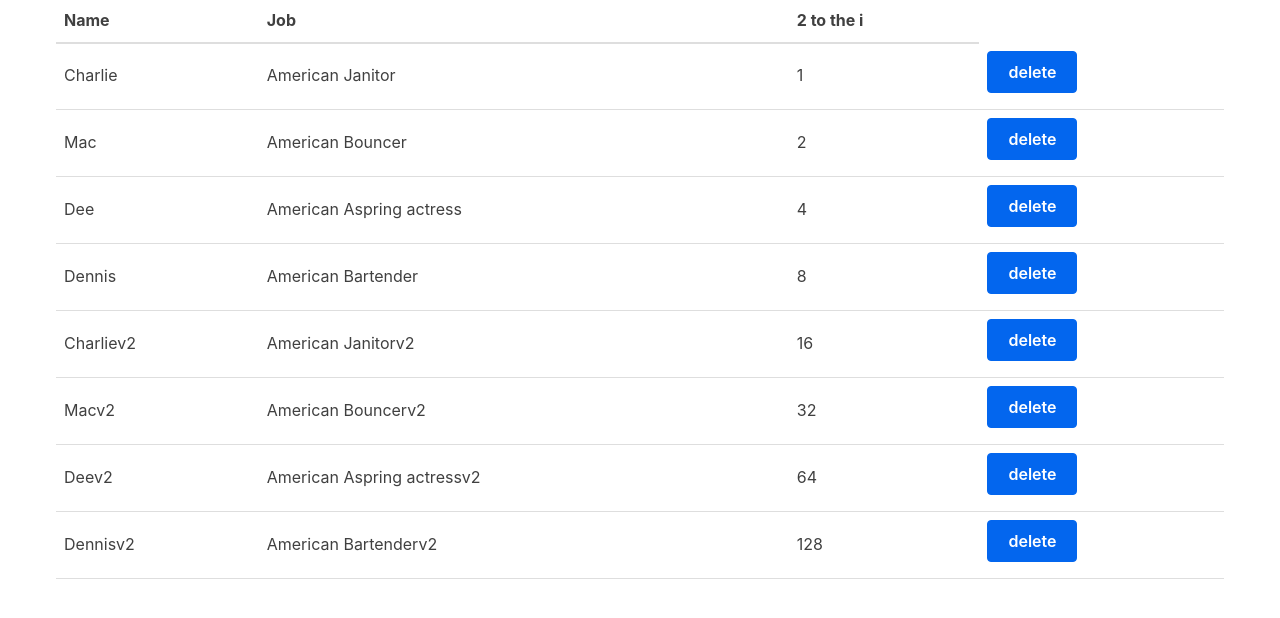
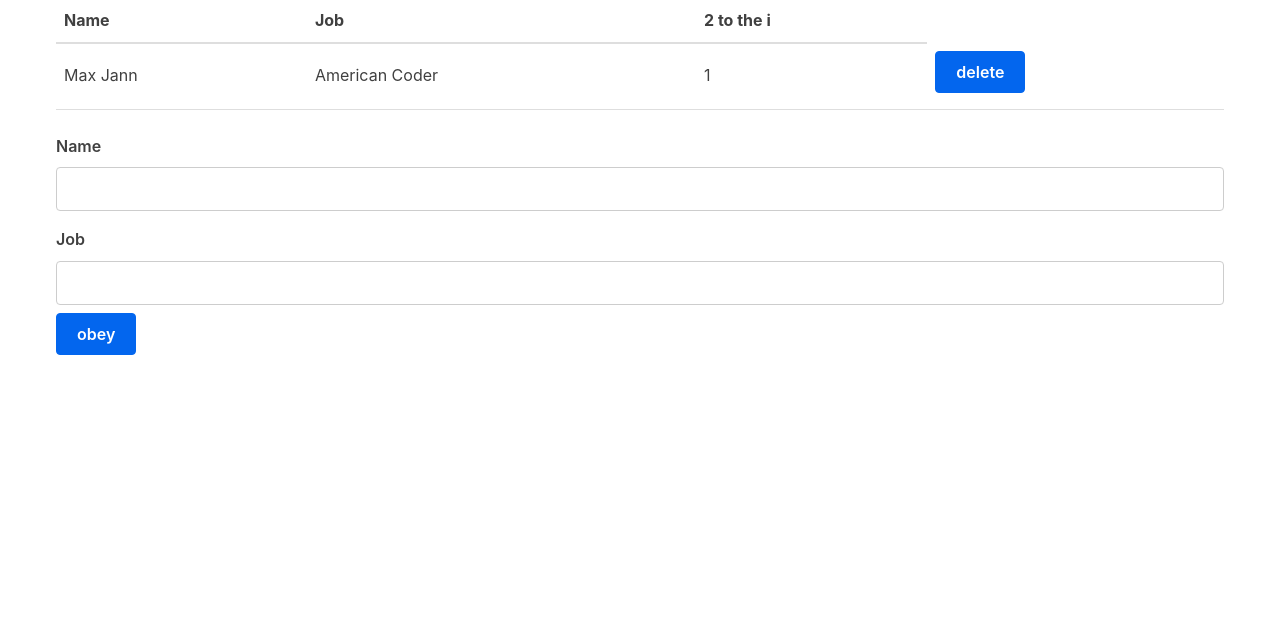
Before and after one commit to codejoy-wins/React4Beginners, a React (Create React App) app: page / in a window 1280 px wide. Shown: the top 618 px of the page. Built offline with nearby package versions, Linux system fonts and the light colour scheme.

Commit message:
American app ready for deletion and addition

```diff
--- a/src/components/App.js
+++ b/src/components/App.js
@@ -1,40 +1,13 @@
 import React, {Component} from 'react';
 import Table from './Table';
+import Form from './Form';
 
 class App extends Component {
     state = {
         characters: [
             {
-                'name': 'Charlie',
-                'job': 'Janitor'
-            },
-            {
-                'name': 'Mac',
-                'job': 'Bouncer'
-            },
-            {
-                'name': 'Dee',
-                'job': 'Aspring actress'
-            },
-            {
-                'name': 'Dennis',
-                'job': 'Bartender'
-            },
-            {
-                'name': 'Charliev2',
-                'job': 'Janitorv2'
-            },
-            {
-                'name': 'Macv2',
-                'job': 'Bouncerv2'
-            },
-            {
-                'name': 'Deev2',
-                'job': 'Aspring actressv2'
-            },
-            {
-                'name': 'Dennisv2',
-                'job': 'Bartenderv2'
+                'name': "Max Jann",
+                'job': "Coder"
             }
         ]
     }
@@ -43,12 +16,18 @@
 // only keep ones whose index does not match index under deletion
         this.setState({
             characters: characters.filter((character,i) => {
+                console.log(`checking ${character.name} against ${index}`);
+                console.log(i == index);
                 return i !== index;
             })
         })
     }
 
-
+    handleSubmit = character => {
+        this.setState({
+            characters: [...this.state.characters,character]
+        })
+    }
     render() {
         const { characters } = this.state;
         // I get that that's restructuring but where does it belong in the file?
@@ -58,6 +37,7 @@
                     characterData={characters}
                     removeCharacter={this.removeCharacter}
                 />
+                <Form handleSubmit={this.handleSubmit}/>
             </div>
         );
     }
--- /dev/null
+++ b/src/components/Form.js
@@ -0,0 +1,55 @@
+import React, { Component } from 'react'
+
+export class Form extends Component {
+// constructor
+    constructor(props){
+        super(props);
+
+        this.initialState = {
+            'name': '',
+            'job': '',
+        };
+
+        this.state = this.initialState;
+
+    }
+    // dont know where to put handle change so I'll put here
+    handleChange = event => {
+        const {name, value} = event.target;
+        this.setState({
+            [name] : value
+        });
+    }
+
+    submitForm = () => {
+        this.props.handleSubmit(this.state); // use the function you were given by props and pass into that the current state which reflects the user input
+        this.setState(this.initialState); // reset form i guess
+    }
+  render() {
+      //destructuring
+      const { name, job } = this.state;
+
+    return (
+      <form>
+      <label>Name</label>
+      <input
+          type="text"
+          name="name"
+          value={name}
+          onChange={this.handleChange} />
+      <label>Job</label>
+      <input
+          type="text"
+          name="job"
+          value={job}
+          onChange={this.handleChange}/>
+        <input
+          type="button"
+          value="obey"
+          onClick={this.submitForm}/>
+  </form>
+    )
+  }
+}
+
+export default Form
```
